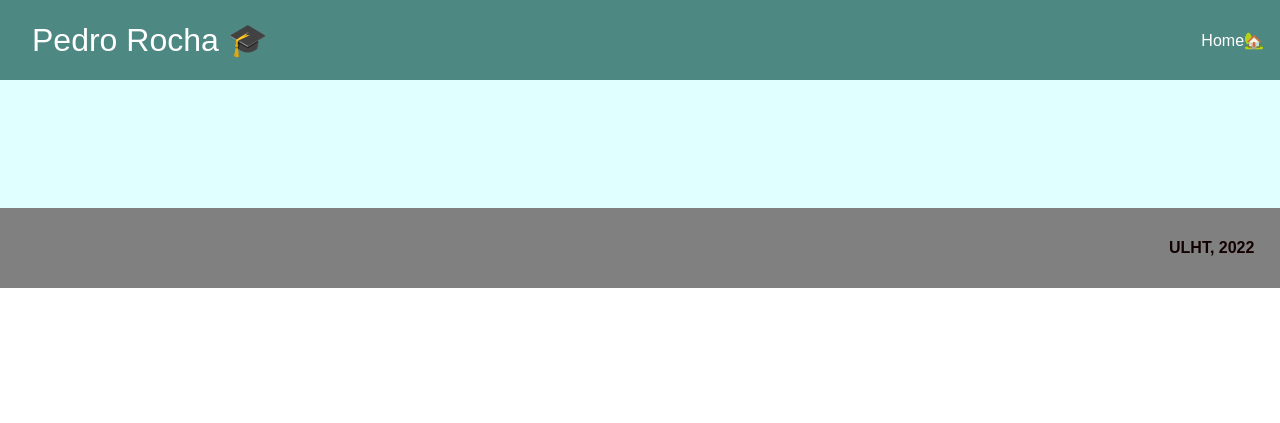
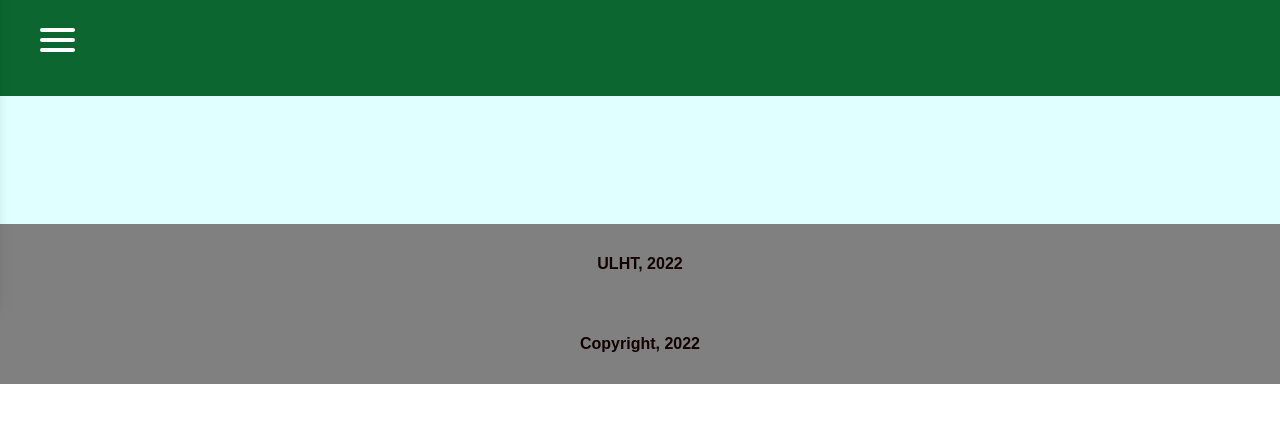
Before and after one commit to DEISI-ULHT-TFC-2022-23/TFC-DEISI307-Sistema-Monitoriza-o-Plantas-Frontend-Backend, a Django app: template tfc/templates/tfc/layout.html in a window 1280 px wide. Shown: the top 423 px of the page. Run offline with Django 4.2, Linux system fonts and the light colour scheme; the template is opened without the code that fills it, so the values that code supplies are empty.

Commit message:
alteracoes

```diff
--- a/tfc/static/tfc/css/layout.css
+++ b/tfc/static/tfc/css/layout.css
@@ -5,111 +5,38 @@
     font-family: sans-serif;
 }
 
+:root {
+    --hamburgerColor: #FFFFFF;
+    --activeHamburgerColor: #ffe492;
+    --linkColor: #232323;
+    --hoverLinkColor: tomato;
+    --menuBgColor: #ededed;
+    --textColor: black;
+}
+
 body {
+    padding: 0;
+    margin: 0;
     display: flex;
     flex-direction: column;
+    background: white;
+    color: var(--textColor);
+    overflow: hidden;
 }
 
-header {
-    height: 10vh;
-    background: rgb(78, 136, 130);
+.nav {
+    height: 12vh;
+    background: rgb(11, 103, 47);
     color: white;
-    top: 0;
     display: flex;
-    justify-content: space-between;
-    align-items: center;
+    justify-content: flex-start;
 }
 
-header div {
-    font-size: 2em;
-    padding: 1em;
-}
-
-header nav {
-    display: flex;
-    justify-content: flex-end;
-    color: white;
-}
-
-nav a {
-    padding: 0 1em;
-    text-decoration: none;
-    font-size: 1rem;
-    color: white;
-}
-
-a {
-    text-decoration: none;
-}
-
-nav a:hover {
-    color: blanchedalmond;
-    font-weight: bold;
-}
-
-.espacamento a:link {
-    color: blue;
-}
-
-.espacamento a:visited {
-    color: blue;
-}
-
-.espacamento a:hover {
-    color: greenyellow;
-}
-
-.espacamento a:active {
-    color: rgb(235, 12, 255);
-}
-
-a:active {
-    color: orangered;
-}
-
-main {
+#main {
     height: 80vh;
     background-color:lightcyan;
     padding: 4em 4em;
     flex: 1;
-}
-
-main.home {
-    height: 90vh;
-    background-image: url("../images/imagem_portfolio.jpg");
-    background-repeat: no-repeat;
-    background-position: center;
-    background-size: cover;
-    background-attachment: fixed;
-}
-
-article.first {
-    height: 40vh;
-    color: white;;
-    background: rgb(215, 185, 185);
-    padding: 5vw 4vw;
-    text-align: center;
-    font-size: 2rem;
-}
-
-div.home {
-    height: 50vh;
-    position: relative;
-    top: 20px;
-    left: 100px;
-    width: 400px;
-    height: 300px;
-    text-align: center;
-}
-
-article.second {
-    height: 80vh;
-    background-image: url("../images/lista-documentos.png");
-    background-repeat: no-repeat;
-    background-attachment: fixed;
-    background-position: center;
-    background-size: cover;
-    align-items: start;
 }
 
 div.espacamento {
@@ -120,40 +47,152 @@ div.espacamento2 {
     padding: 2px;
 }
 
-.comentarios {
-    display: flex;
-    justify-content: space-around;
-    align-items: space round;
-    background-color: rgb(238, 248, 248);
-    padding: 50px;
-    flex-flow: row wrap;
-}
-
-.comentarios div {
-    width: 250px;
-    height: 300px;
-    background-color: white;
-    padding: 10px 20px;
-    border-radius: 20px;
-    box-shadow: 5px 5px 15px #888888;
-    margin: 10px;
-}
-
-.ancoras div {
-    padding: 10px;
-    align-items: center;
-    justify-content: center;
-    text-align: center;
-}
-
 footer {
     height: 10vh;
     padding: 1px;
     display: flex;
     font-weight: bold;
-    justify-content: flex-end;
+    justify-content: center;
     padding: 0 2vw;
     align-items: center;
     background-color: grey;
     color: rgb(18, 0, 0);
 }
+
+#menuToggle {
+    display: block;
+    position: relative;
+    top: 28px; /*Direção para cima e para baixo Hamburguer*/
+    left: 40px;  /*Direção para direita e para esquerda Hamburguer*/
+    z-index: 1;
+}
+
+#menuToggle a {
+    text-decoration: none;
+    color: var(--linkColor);
+    transition-delay: 0.4s;
+}
+
+#menuToggle a:hover {
+    color: var(--hoverLinkColor);
+}
+
+#menuToggle input {
+    display: block;
+    width: 40px;
+    height: 34px;
+    position: absolute;
+    top: -7px;
+    left: -8px;
+    cursor: pointer;
+    opacity: 0;
+    z-index: 2;
+}
+
+#menuToggle span {
+    display: block;
+    width: 35px;
+    height: 4px;
+    margin-bottom: 6px;
+    position: relative;
+    background: var(--hamburgerColor);
+    border-radius: 3px;
+    z-index: 1;
+    transform-origin: 4px 0px;
+    transition: transform 0.5s cubic-bezier(0.77,0.2,0.05,1.0),
+                background 0.5s cubic-bezier(0.77,0.2,0.05,1.0),
+                opacity 0.55s ease;
+}
+
+#menuToggle span:first-child {
+    transform-origin: 0% 0%;
+}
+
+#menuToggle span:nth-last-child(2) {
+    transform-origin: 0% 100%;
+}
+
+#menuToggle input:checked ~ span {
+    opacity: 1;
+    transform: rotate(45deg) translate(-2px, -1px);
+    background: var(--linkColor);
+}
+
+#menuToggle input:checked ~ span:nth-last-child(2) {
+    transform: rotate(-45deg) translate(0, -1px);
+}
+
+#menuToggle input:checked ~ span:nth-last-child(3) {
+    animation: moveFromPosition 0.3s forwards;
+}
+
+@keyframes moveFromPosition {
+    0% {
+        transform: translateX(0px);
+    }
+    30% {
+        transform: translateX(-40px);
+    }
+    60% {
+        transform:translate(-10px, -15px) rotate(90deg);
+    }
+    100% {
+        transform: translate(-10px, -100px) rotate(90deg);
+    }
+}
+
+#menuToggle input ~ span:nth-last-child(3) {
+    animation: backToPosition 0.3s forwards;
+}
+
+@keyframes backToPosition {
+    100% {
+        transform: translateX(0px);
+    }
+    70% {
+        transform: translateX(-40px);
+    }
+    30% {
+        transform:translate(-10px, -15px) rotate(90deg);
+    }
+    0% {
+        transform: translate(-10px, -100px) rotate(90deg);
+    }
+}
+
+#menu {
+    position: absolute;
+    margin: -100px 0 0 -50px;
+    width: 150px;
+    padding: 150px;
+    padding-top: 125px;
+    background: var(--menuBgColor);
+    list-style-type: none;
+    transform-origin: 0% 0%;
+    transform: translate(-100%, 0);
+    transition: transform 0.5s cubic-bezier(0.77,0.2,0.05,1.0);
+    box-shadow: 0px 2px 15px rgba(0, 0, 0, 0.5);
+}
+
+#menu li {
+    padding: 10px 0;
+    font-size: 15px;
+}
+
+#menuToggle input:checked ~ ul {
+    transform: none;
+}
+
+#menuToggle:hover > span {
+    background-color: var(--activeHamburgerColor);
+    transition-duration: 0.3s;
+}
+
+#menu li:hover {
+    padding-left: 20px;
+    transition-duration: 0.3s;
+}
+
+#menu li:not(:hover) {
+    transition-duration: 0.3s;
+}
--- /dev/null
+++ b/tfc/templates/tfc/about.html
@@ -0,0 +1,4 @@
+{% extends 'tfc/layout.html' %}
+
+{% block main %}
+{% endblock main %}
--- a/tfc/templates/tfc/layout.html
+++ b/tfc/templates/tfc/layout.html
@@ -11,25 +11,33 @@
         <link rel="shortcut icon" type="image/x-icon" href="{% static 'portfolio/images/papel.ico' %}">-->
         {% load static %}
         <link rel="stylesheet" href="{% static 'tfc/css/layout.css' %}">
-        <title>Monitorização de Plantas</title>
+        <title>Sistema de Monitorização de Plantas</title>
     </head>
     <body>
-        <header>
-            <div>
-                Pedro Rocha 🎓
+        <nav class="nav">
+            <div id="menuToggle">
+                <input type="checkbox">
+                <span></span>
+                <span></span>
+                <span></span>
+
+                <ul id="menu">
+                    <a href="{% url 'tfc:home' %}"><li>Home</li></a>
+                    <a href="{% url 'tfc:about' %}"><li>About</li></a>
+                </ul>
             </div>
-            <nav>
-              <a href="{% url 'tfc:home' %}">Home🏡</a>
-            </nav>
-        </header>
+        </nav>
 
-        <main>
+        <main id="main">
             {% block main %}
             {% endblock main %}
         </main>
 
         <footer>
-            ULHT, 2022
+            <p>ULHT, 2022</p>
+        </footer>
+        <footer>
+            <p>Copyright, 2022</p>
         </footer>
     </body>
 </html>
--- a/tfc/urls.py
+++ b/tfc/urls.py
@@ -8,5 +8,6 @@ app_name = "tfc"
 
 urlpatterns = [
     path('', views.home_page_view, name='home'),
-    path('home', views.home_page_view, name = 'home')
+    path('home', views.home_page_view, name = 'home'),
+    path('about', views.about_page_view, name = 'about')
 ]
--- a/tfc/views.py
+++ b/tfc/views.py
@@ -3,3 +3,6 @@ from django.shortcuts import render
 
 def home_page_view(request):
 	return render(request, 'tfc/home.html')
+
+def about_page_view(request):
+	return render(request, 'tfc/about.html')
```
Also changed, not shown: tfc/templates/tfc/home.html (+25 -7 lines).
